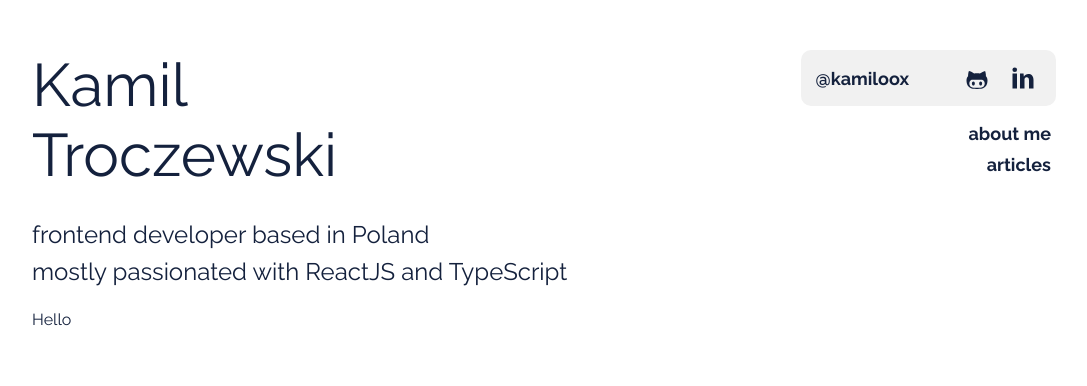
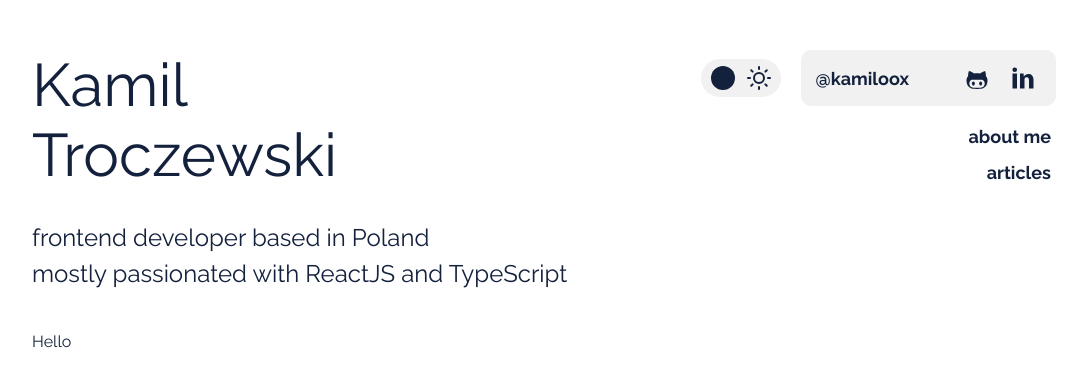
Before and after one commit to kamiloox/personal-blog, a Next.js app: page / in a window 1280 px wide. Shown: the top 386 px of the page, without its empty margins (96-1183 px from the left). Built offline with nearby package versions, Linux system fonts and the light colour scheme.

Commit message:
Create light and dark theme support

```diff
--- a/components/header/Header.module.scss
+++ b/components/header/Header.module.scss
@@ -12,14 +12,24 @@
 }
 
 .description {
+  @include breakInnerSpans;
   font-size: var(--text-2xl);
   margin-top: 30px;
-}
-
-.descriptionLine {
-  margin: 8px 0;
+  line-height: 1.5;
 }
 
 .about {
   flex: 1;
 }
+
+.rightControls {
+  display: flex;
+  flex-direction: column;
+}
+
+.toggleWithSocials {
+  display: flex;
+  align-items: center;
+  gap: 20px;
+  margin-bottom: 10px;
+}
--- a/components/header/Header.tsx
+++ b/components/header/Header.tsx
@@ -1,4 +1,6 @@
 import { Navigation } from './navigation/Navigation';
+import { ThemeToggle } from '../themeToggle/ThemeToggle';
+import { Socials } from './socials/Socials';
 import styles from './Header.module.scss';
 
 export const Header = () => (
@@ -8,11 +10,17 @@ export const Header = () => (
         <span>Kamil</span>
         <span>Troczewski</span>
       </h1>
-      <div className={styles.description}>
-        <p className={styles.descriptionLine}>frontend developer based in Poland</p>
-        <p className={styles.descriptionLine}>mostly passionated with ReactJS and TypeScript</p>
+      <p className={styles.description}>
+        <span>frontend developer based in Poland</span>
+        <span>mostly passionated with ReactJS and TypeScript</span>
+      </p>
+    </article>
+    <div className={styles.rightControls}>
+      <div className={styles.toggleWithSocials}>
+        <ThemeToggle />
+        <Socials />
       </div>
-    </article>
-    <Navigation />
+      <Navigation />
+    </div>
   </header>
 );
--- a/components/header/navigation/Navigation.module.scss
+++ b/components/header/navigation/Navigation.module.scss
@@ -5,12 +5,12 @@
   flex-direction: column;
   align-items: flex-end;
   list-style: none;
-  margin: 0;
+  margin: 5px 0 0;
   padding: 0;
 }
 
-.socialsWrapper {
-  margin-bottom: 12px;
+.listItem {
+  margin-bottom: 5px;
 }
 
 .link {
--- a/components/header/navigation/Navigation.tsx
+++ b/components/header/navigation/Navigation.tsx
@@ -1,12 +1,8 @@
-import { Socials } from '../socials/Socials';
 import styles from './Navigation.module.scss';
 
 export const Navigation = () => (
   <nav>
     <ul className={styles.list}>
-      <li className={styles.socialsWrapper}>
-        <Socials />
-      </li>
       <li className={styles.listItem}>
         <a href="/about" className={styles.link}>
           about me
--- /dev/null
+++ b/components/shared/hooks/useMounted.ts
@@ -0,0 +1,11 @@
+import { useEffect, useState } from 'react';
+
+export const useMounted = () => {
+  const [isMounted, setIsMounted] = useState(false);
+
+  useEffect(() => {
+    setIsMounted(true);
+  }, []);
+
+  return isMounted;
+};
--- a/components/shared/styles/mixins.scss
+++ b/components/shared/styles/mixins.scss
@@ -8,6 +8,20 @@
   transition: filter 0.2s;
 
   &:hover {
-    filter: brightness(2);
+    filter: brightness(3);
+  }
+
+  :root[data-theme='dark'] &:hover {
+    filter: brightness(0.8);
   }
 }
+
+@mixin srOnly {
+  clip: rect(0 0 0 0);
+  clip-path: inset(100%);
+  height: 1px;
+  overflow: hidden;
+  position: absolute;
+  white-space: nowrap;
+  width: 1px;
+}
--- /dev/null
+++ b/components/themeToggle/ThemeToggle.module.scss
@@ -0,0 +1,47 @@
+@use '../shared/styles/mixins.scss' as *;
+
+$spaceX: 10px;
+$indicatorSize: 24px;
+$iconsGap: 12px;
+$totalWidth: $spaceX * 2 + $indicatorSize * 2 + $iconsGap;
+
+.wrapper {
+  position: relative;
+}
+
+.toggle {
+  width: $totalWidth;
+  display: flex;
+  border-radius: 20px;
+  gap: $iconsGap;
+  background-color: var(--color-primary);
+  padding: 7px $spaceX;
+}
+
+.indicator {
+  position: absolute;
+  border-radius: 50%;
+  width: $indicatorSize;
+  height: $indicatorSize;
+  left: $spaceX;
+  background-color: var(--color-text);
+
+  transition: all 0.25s;
+}
+
+.input {
+  @include srOnly;
+
+  &:checked + label > .indicator {
+    left: $totalWidth - $spaceX - $indicatorSize;
+  }
+
+  &:focus + label {
+    outline: black solid 2px;
+    outline-offset: 1px;
+  }
+
+  &:focus:not(:focus-visible) + label {
+    outline: 0;
+  }
+}
--- /dev/null
+++ b/components/themeToggle/ThemeToggle.tsx
@@ -0,0 +1,30 @@
+import { useTheme } from 'next-themes';
+import { FiSun, FiMoon } from 'react-icons/fi';
+import { useMounted } from '../shared/hooks/useMounted';
+import styles from './ThemeToggle.module.scss';
+
+export const ThemeToggle = () => {
+  const { theme, setTheme } = useTheme();
+  const isMounted = useMounted();
+
+  const handleThemeChange = () => {
+    setTheme(theme === 'dark' ? 'light' : 'dark');
+  };
+
+  return (
+    <div className={styles.wrapper}>
+      <input
+        type="checkbox"
+        id="theme-toggle"
+        className={styles.input}
+        onChange={isMounted ? handleThemeChange : () => {}}
+        checked={theme === 'dark'}
+      />
+      <label htmlFor="theme-toggle" className={styles.toggle}>
+        <FiMoon size={24} />
+        <FiSun size={24} />
+        <span className={styles.indicator} />
+      </label>
+    </div>
+  );
+};
--- a/package.json
+++ b/package.json
@@ -11,6 +11,7 @@
   },
   "dependencies": {
     "next": "12.0.9",
+    "next-themes": "^0.0.15",
     "react": "17.0.2",
     "react-dom": "17.0.2",
     "react-icons": "^4.3.1",
--- a/pages/_app.tsx
+++ b/pages/_app.tsx
@@ -1,12 +1,12 @@
+import { ThemeProvider } from 'next-themes';
+import type { AppProps } from 'next/app';
 import '../styles/global.scss';
-import type { AppProps } from 'next/app';
 
 function MyApp({ Component, pageProps }: AppProps) {
   return (
-    <>
-      <title>Blog</title>
+    <ThemeProvider>
       <Component {...pageProps} />
-    </>
+    </ThemeProvider>
   );
 }
 
--- a/styles/resets.scss
+++ b/styles/resets.scss
@@ -10,4 +10,7 @@ body {
   color: var(--color-text);
   font-size: var(--text-base);
   font-family: var(--font-family);
+
+  // For smooth color transition on theme change
+  transition: background-color 0.2s;
 }
--- a/styles/variables.scss
+++ b/styles/variables.scss
@@ -2,7 +2,15 @@
   --color-text: #14213d;
   --color-background: #ffffff;
   --color-primary: #f1f1f1;
+}
 
+:root[data-theme='dark'] {
+  --color-text: #ffffff;
+  --color-background: #2f3651;
+  --color-primary: #14213d;
+}
+
+:root {
   --text-sm: 0.875rem;
   --text-base: 1rem;
   --text-lg: 1.125rem;
```
Also changed, not shown: 1 other file (tests, documents, lock files or other folders).
